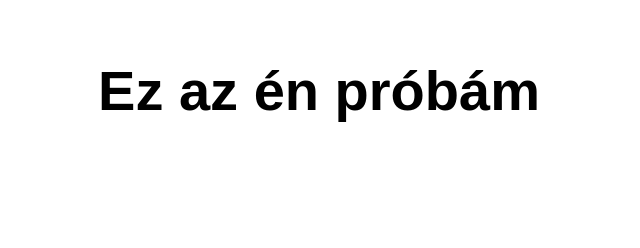
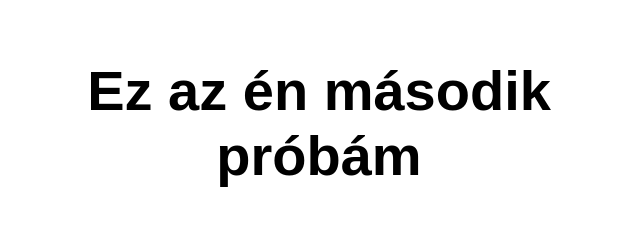
Before and after one commit to HevesiFerenc/my-first-static-web-app, a website: page src/index.html in a window 1280 px wide. Shown: the whole page, without its empty margins (321-961 px from the left). Drawn offline with Linux system fonts and the light colour scheme.

Commit message:
a masodik

```diff
--- a/src/index.html
+++ b/src/index.html
@@ -10,7 +10,7 @@
 
 <body>
   <main>
-    <h1>Ez az én próbám</h1>
+    <h1>Ez az én második próbám</h1>
   </main>
 </body>
 
```
